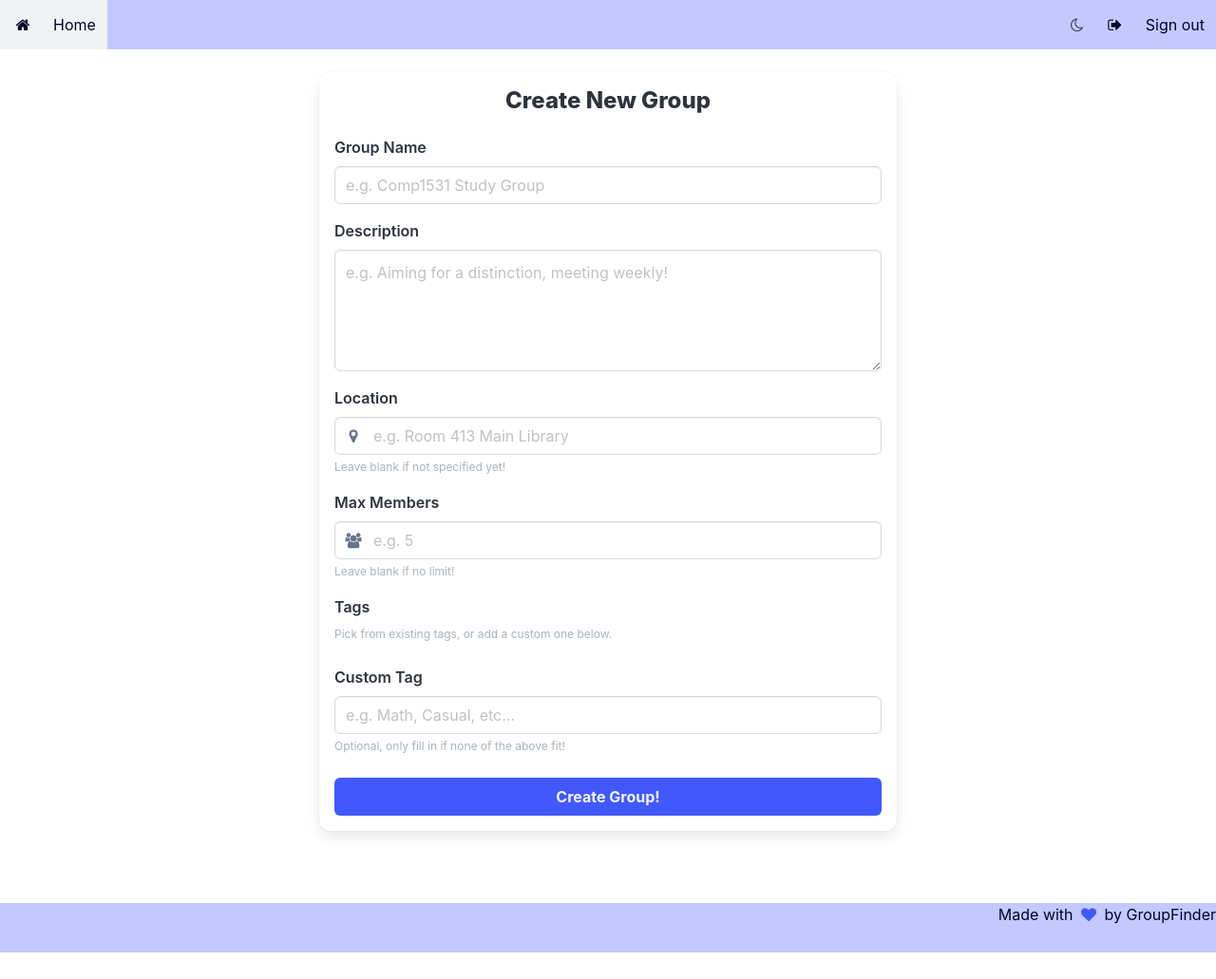
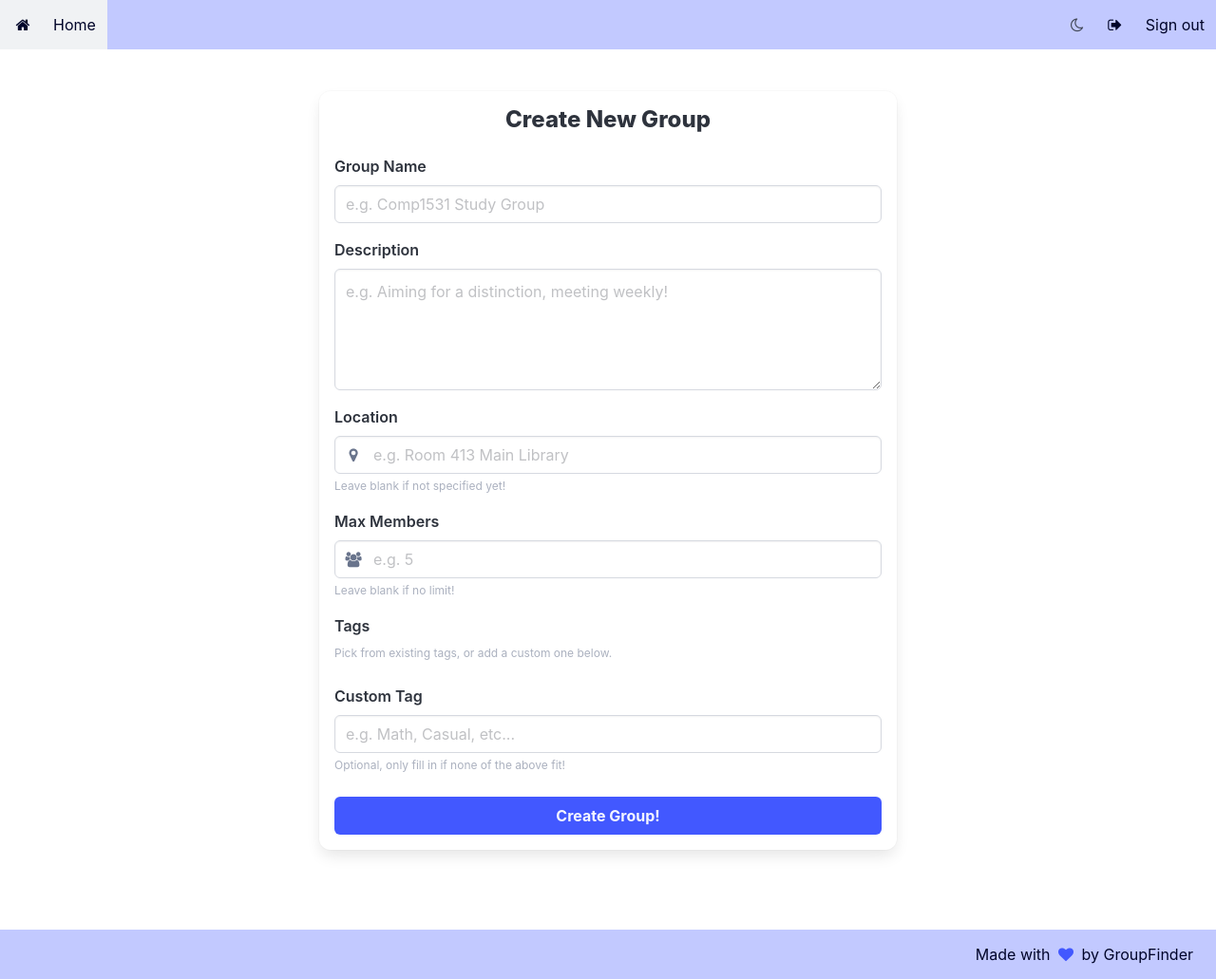
Before and after one commit to Chocsheep/GroupFinder, a Flask app: page /show_create_group_form in a window 1280 px wide. Shown: the whole page at 95% size. Before the commit the page ends 1003 px from the top, so only its background shows below. Run offline with Flask 3, Linux system fonts and the light colour scheme.

Commit message:
sticky footer style change

```diff
--- a/app/static/style.css
+++ b/app/static/style.css
@@ -39,3 +39,14 @@
     border: none !important;
     box-shadow: none !important;
 }
+
+html, body {
+    height: 100%;
+    margin: 0;
+}
+
+.site-layout {
+    display: flex;
+    flex-direction: column;
+    min-height: 100vh;
+}
--- a/app/templates/base/user_base.html
+++ b/app/templates/base/user_base.html
@@ -27,7 +27,7 @@
 </head>
 
 
-<body>
+<body class="site-layout">
     {% block nav %}
         {# Common header #}
         <nav class="navbar theme-adaptive" role="navigation" aria-label="main navigation">
@@ -78,21 +78,21 @@
         </div>
     {% endblock messages%}
 
+    <main class="is-flex-grow-1">
         {% block main %}
 
         {% endblock main %}
-
+    </main>
 
     {% block footer %}
-    <!-- Common footer -->
     <footer>
         <nav class="navbar theme-adaptive mt-6" role="navigation" aria-label="main navigation">
-        <div id="public_navbar_groupfinder" class="navbar-menu">
-            <div class="navbar-end">
+            <div id="public_navbar_groupfinder" class="navbar-menu is-active">
+                <div class="navbar-end is-flex is-align-items-center pr-5">
                     <div class="t-item">
                         <p class="navigation right_nav">Made with <span class="icon"><i class="fa fa-heart has-text-link"></i></span> by GroupFinder</p>
                     </div>
-        </div>
+                </div> </div>
         </nav>
     </footer>
     {% endblock footer %}
```
Also changed, not shown: app/templates/base/public_base.html (+5 -5 lines). Lines whose indentation alone changed are shown as unchanged.
